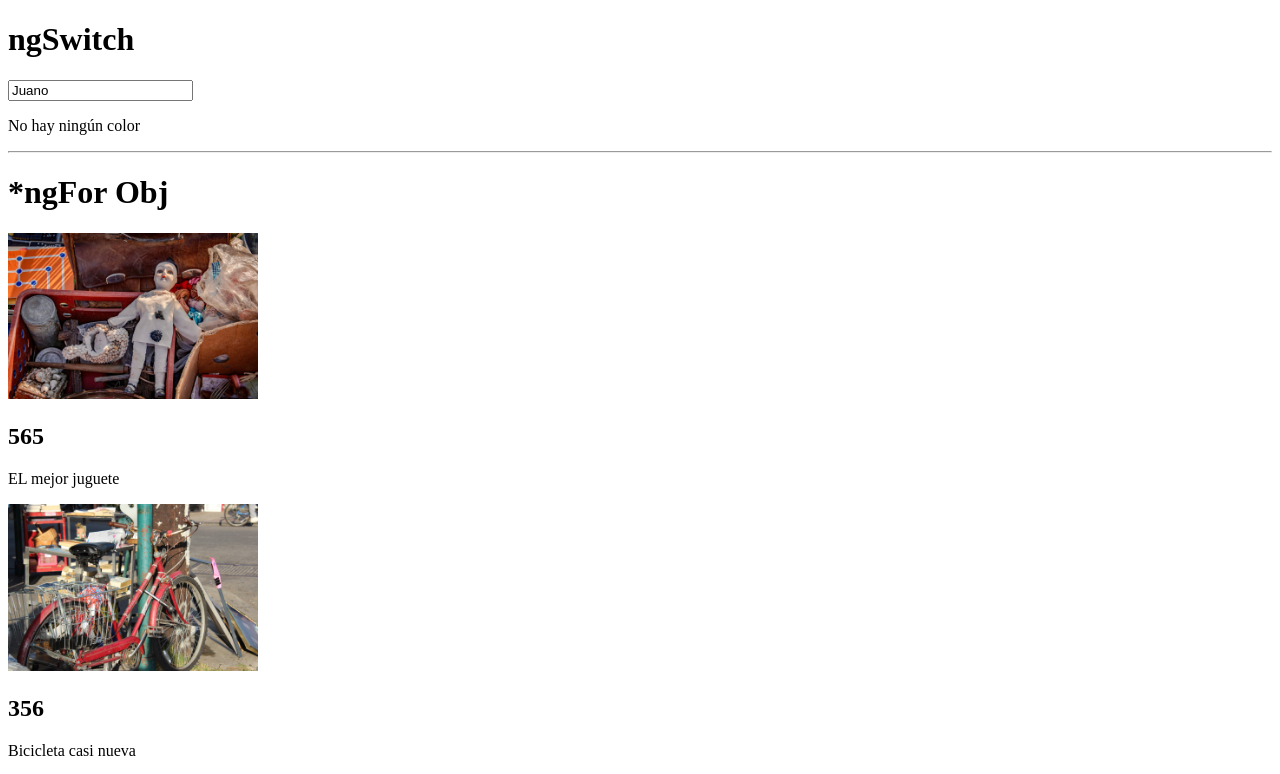
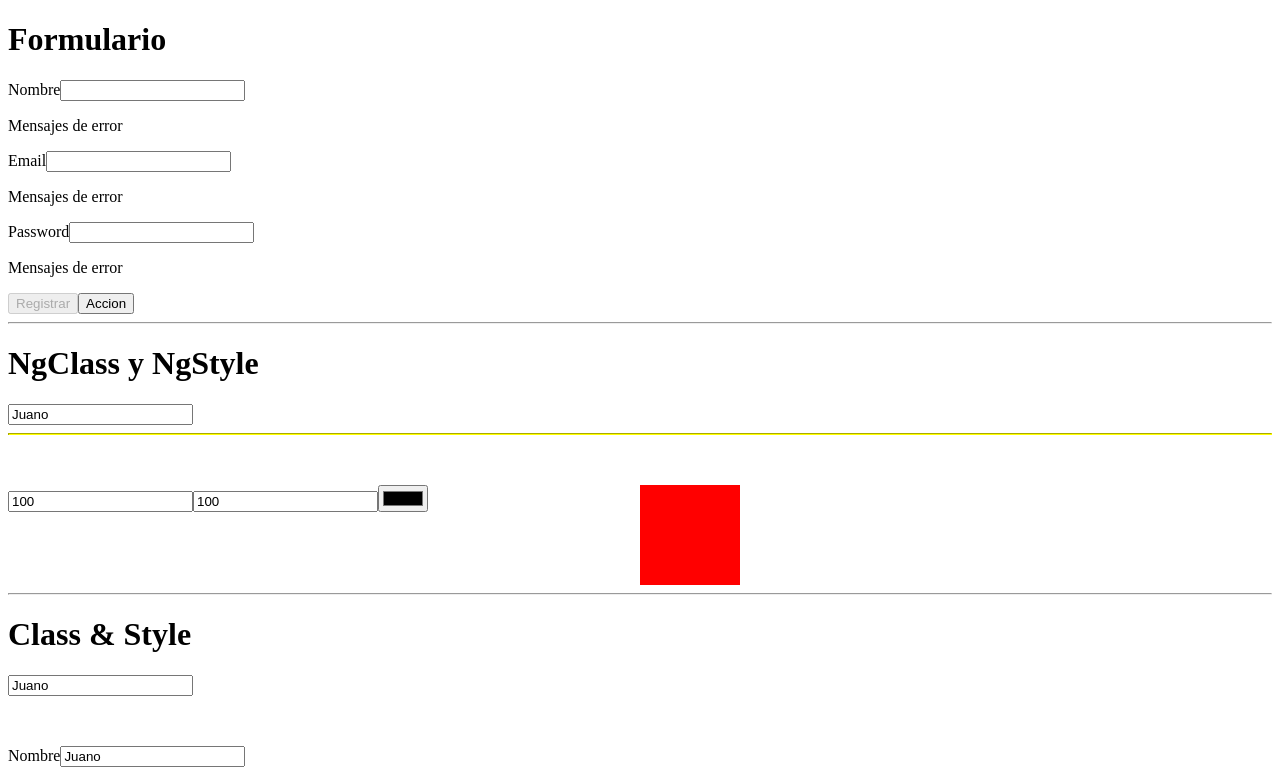
Before and after one commit to NousCode/my-store, an Angular app: page / in a window 1280 px wide. Shown: the top 774 px of the page. Built offline with nearby package versions, Linux system fonts and the light colour scheme.

Commit message:
Endign Practice.

```diff
--- a/src/app/app.component.html
+++ b/src/app/app.component.html
@@ -1,3 +1,63 @@
+<h1>Formulario</h1>
+<form (ngSubmit)="onRegister()" #myForm="ngForm">
+  <div class="input-group">
+    <label for="name">Nombre</label>
+    <input type="text" name="name" required id="name" [(ngModel)]="register.name">
+    <p>Mensajes de error</p>
+  </div>
+  <div class="input-group">
+    <label for="email">Email</label>
+    <input type="email" name="email" required id="email" [(ngModel)]="register.email">
+    <p>Mensajes de error</p>
+  </div>
+  <div class="input-group">
+    <label for="name">Password</label>
+    <input type="password" name="password" required id="password" [(ngModel)]="register.password">
+    <p>Mensajes de error</p>
+  </div>
+  <button type="submit" [disabled]="myForm.invalid" >Registrar</button>
+  <button type="button">Accion</button>
+</form>
+<hr>
+<h1>NgClass y NgStyle</h1>
+<input type="text" required #nameInput4="ngModel" [(ngModel)]="person.name" >
+<hr class="line-error" [ngClass]="{
+  'valid': nameInput4.valid,
+  'invalid': nameInput4.invalid
+}">
+<p class="message-error" [class.invalid]="nameInput4.invalid">El campo es requerido</p>
+
+<div class="styles">
+  <div>
+    <input type="number" [(ngModel)]="box.width" >
+    <input type="number" [(ngModel)]="box.height" >
+    <input type="color" [(ngModel)]="box.background" >
+  </div>
+  <div>
+    <div [ngStyle]="{
+      'width.px': box.width,
+      'height.px': box.height,
+      'background-color': box.background,
+      'display': 'block'
+    }" ></div>
+  </div>
+</div>
+<hr>
+<h1>Class & Style</h1>
+<input type="text" required #nameInputs="ngModel" [(ngModel)]="person.name" >
+<p class="message-error" [class.invalid]="nameInputs.invalid">El campo es requerido</p>
+<label>Nombre</label>
+<input type="text" required #nameInput3="ngModel" [(ngModel)]="person.name" >
+<p [style.font-style]="nameInput3.invalid ? 'italic' : 'normal'">Texto texto texto</p>
+<div class="styles">
+  <div>
+    <input type="text" [(ngModel)]="widthImg" >
+  </div>
+  <div>
+    <img [src]="person.avatar" [style.width.px]="widthImg" alt="imagen">
+  </div>
+</div>
+<hr>
 <h1>ngSwitch</h1>
 <input type="text" required [(ngModel)]="person.name" >
 <div [ngSwitch]="person.name">
@@ -16,9 +76,9 @@
 </div>
 <hr>
 <h1>*ngFor Obj</h1>
-<div>
+<div class="products--grid">
   <div *ngFor="let product of products">
-    <img width="250" [src]="product.image" alt="image">
+    <img [src]="product.image" alt="image">
     <h2>{{ product.price }}</h2>
     <p>{{ product.name }}</p>
   </div>
@@ -78,4 +138,4 @@
 <h2>{{ 'Hola Mundo'.repeat(5) }}</h2>
 <p>3 + 3 = {{ 3 + 3 }}</p>
 <h3>Hola, soy {{ name }} y tengo {{ age }} años.</h3>
-<img src={{image}} alt="imagen">
+<img src={{image}} alt="imagen" width="100">
--- a/src/app/app.component.sass
+++ b/src/app/app.component.sass
@@ -3,3 +3,39 @@
   width: 200px
   overflow: auto
   background: blue
+
+.products--grid
+  display: flex
+  flex-direction: column
+  div
+    img
+      width: 100%
+      border-radius: 15px
+    h2,p
+      margin: 0
+
+.message-error
+  background: red
+  color: white
+  opacity: 0
+  transition: all linear .5s
+  &.invalid
+    opacity: 1
+
+.styles
+  display: grid
+  grid-template-columns: repeat(2, 1fr)
+
+.line-error
+  height: 0
+  border-bottom: 1px solid black
+  &.invalid
+    border-color: green
+  &.valid
+    border-color: yellow
+
+@media screen and (min-width: 40em)
+  .products--grid
+    display: grid
+    grid-template-columns: repeat(5, 1fr)
+    grid-gap: 15px
--- a/src/app/app.component.ts
+++ b/src/app/app.component.ts
@@ -7,6 +7,14 @@ import { Product } from './product.model';
   styleUrls: ['./app.component.sass']
 })
 export class AppComponent {
+  widthImg = 10;
+
+  box = {
+    width: 100,
+    height: 100,
+    background: 'red'
+  };
+
   name = 'Juan';
   age = 26;
   image = 'https://tresubresdobles.com/wp-content/uploads/2019/08/skft-912381dcd5b2c45c4a9ce8acf32cfd8c-768x961.jpg';
@@ -20,6 +28,12 @@ export class AppComponent {
 
   names: string[] = ['Juan', 'Carlos', 'Santiago'];
   newName: string = '';
+
+  register = {
+    name: '',
+    email: '',
+    password: ''
+  }
 
   products: Product[] = [
       {
@@ -80,4 +94,8 @@ export class AppComponent {
   deleteName(index: number) {
     this.names.splice(index, 1);
   }
+
+  onRegister() {
+    console.log(this.register);
+  }
 }
```
Also changed, not shown: firebase.json (added), 1 other file (tests, documents, lock files or other folders).
